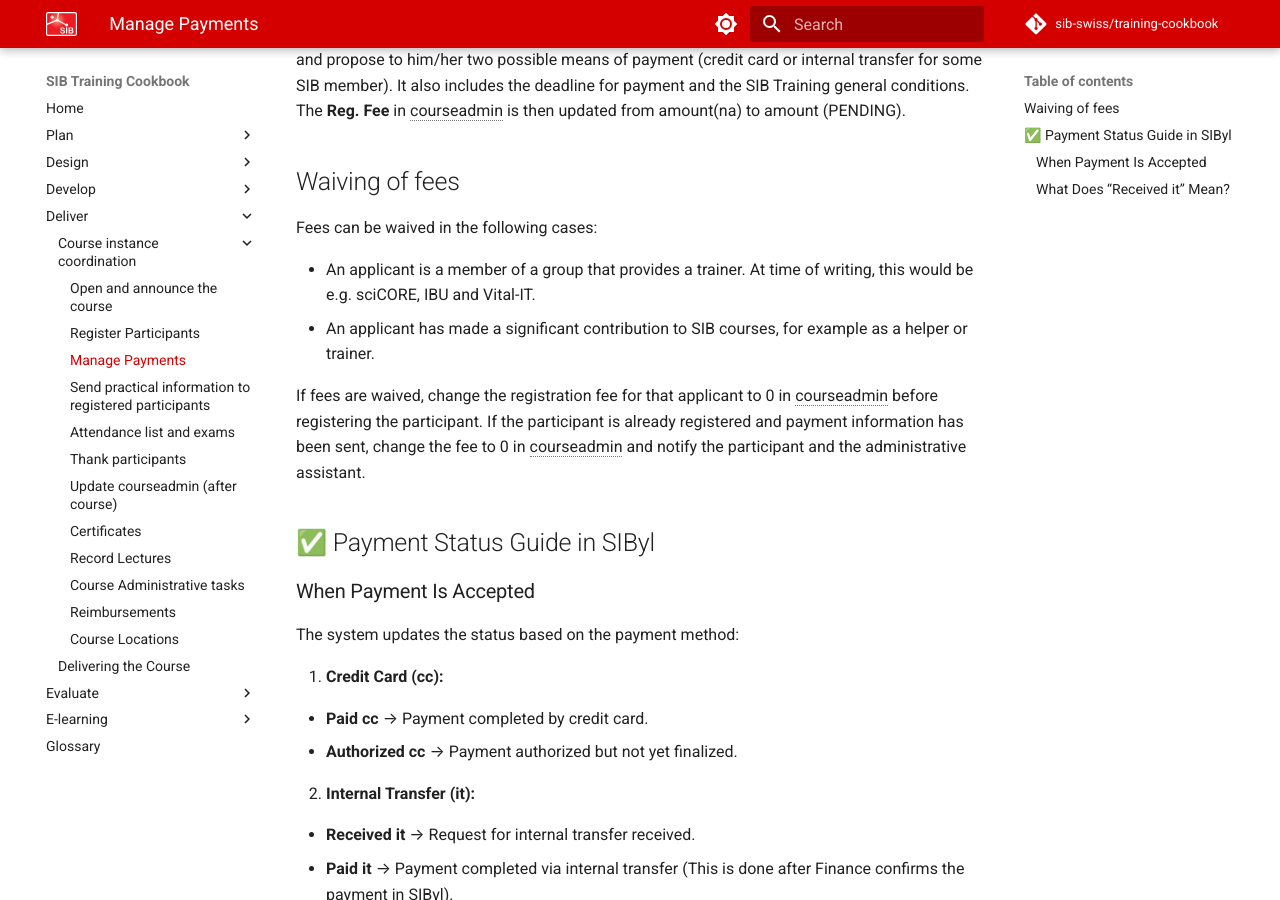
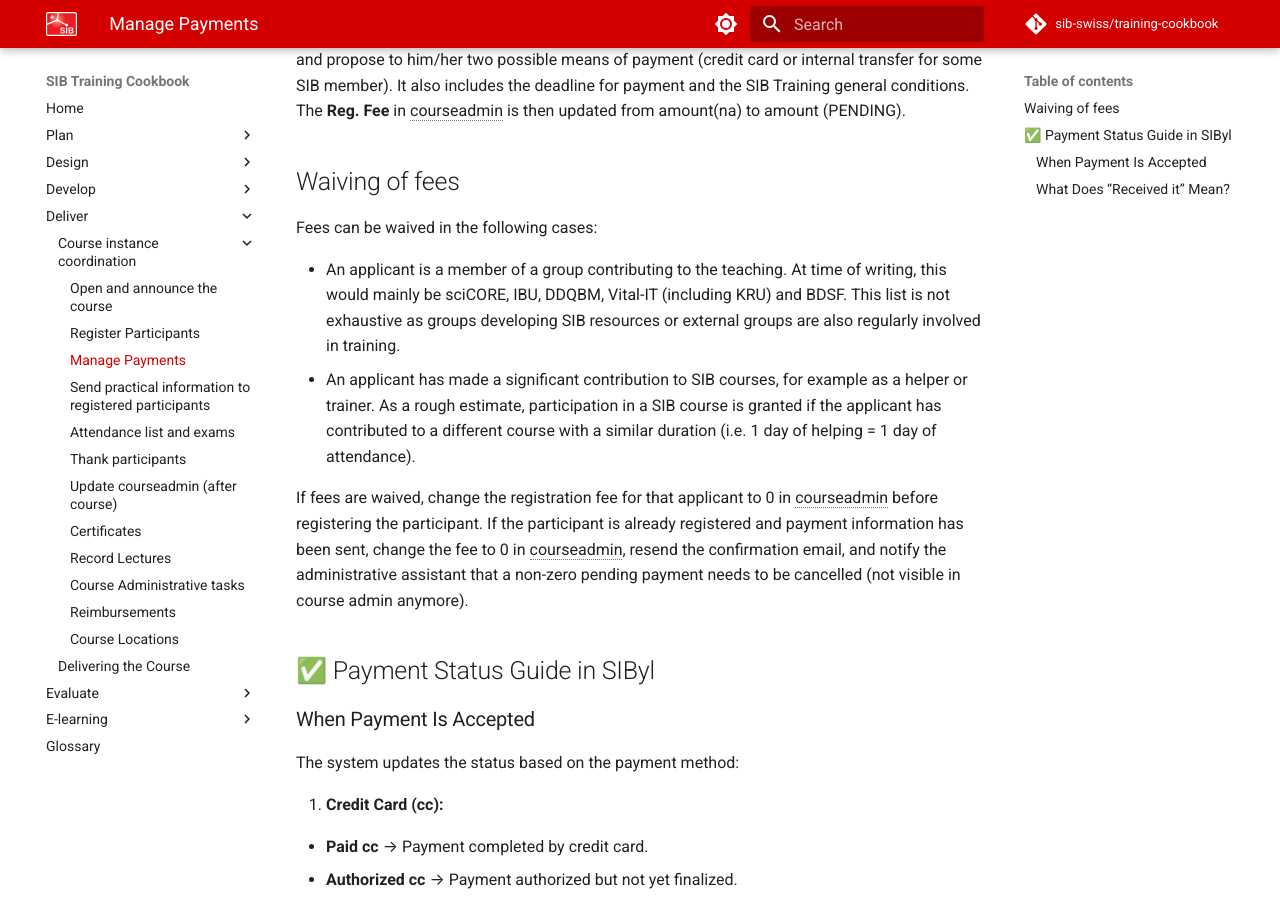
Before and after one commit to sib-swiss/training-cookbook, an MkDocs documentation site: the page built from docs/procedures/course_coordination/participants/manage_payments.md, in a window 1280 px wide and 900 px high, scrolled down 657 px. Built offline with MkDocs 1.6.1 and Material for MkDocs 9.7.7, drawn with Linux system fonts in a browser that asks for light colours; comment, search, counter and statistics services are not loaded.

Commit message:
incorporate Dianas comments

```diff
--- a/docs/procedures/course_coordination/participants/manage_payments.md
+++ b/docs/procedures/course_coordination/participants/manage_payments.md
@@ -12,10 +12,10 @@
 
 Fees can be waived in the following cases:
 
-- An applicant is a member of a group that provides a trainer. At time of writing, this would be e.g. sciCORE, IBU and Vital-IT.
-- An applicant has made a significant contribution to SIB courses, for example as a helper or trainer.
+- An applicant is a member of a group contributing to the teaching. At time of writing, this would mainly be sciCORE, IBU, DDQBM, Vital-IT (including KRU) and BDSF. This list is not exhaustive as groups developing SIB resources or external groups are also regularly involved in training.
+- An applicant has made a significant contribution to SIB courses, for example as a helper or trainer. As a rough estimate, participation in a SIB course is granted if the applicant has contributed to a different course with a similar duration (i.e. 1 day of helping = 1 day of attendance).
 
-If fees are waived, change the registration fee for that applicant to 0 in courseadmin before registering the participant. If the participant is already registered and payment information has been sent, change the fee to 0 in courseadmin and notify the participant and the administrative assistant.
+If fees are waived, change the registration fee for that applicant to 0 in courseadmin before registering the participant. If the participant is already registered and payment information has been sent, change the fee to 0 in courseadmin, resend the confirmation email, and notify the administrative assistant that a non-zero pending payment needs to be cancelled (not visible in course admin anymore).
 
 
 ## ✅ Payment Status Guide in SIByl
```
